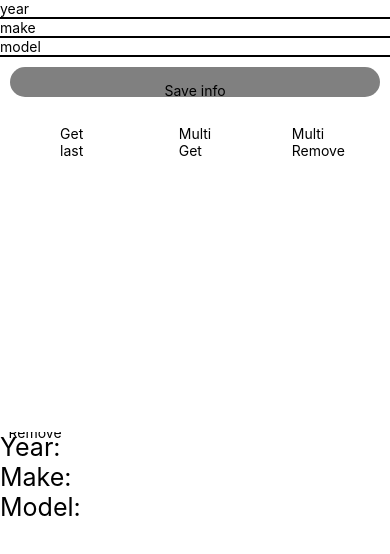
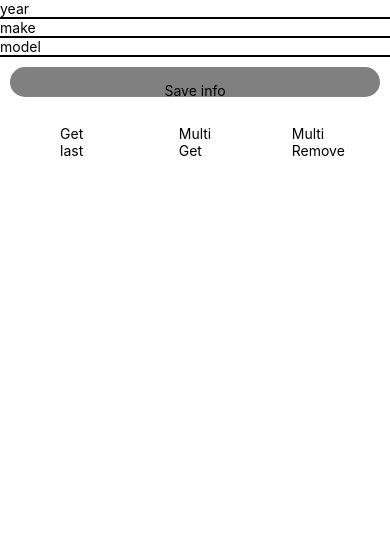
Before and after one commit to justsergo/AsyncStorage, a React Native app: screen / in a window 390 px wide. Shown: the top 554 px of the page. Built offline with nearby package versions, Linux system fonts and the light colour scheme.

Commit message:
no message

```diff
--- a/components/asyncStorageHOC.js
+++ b/components/asyncStorageHOC.js
@@ -4,7 +4,7 @@ import {Keyboard} from 'react-native';
 
 // eslint-disable-next-line import/prefer-default-export
 export const asyncStorageHOC = Component => {
-  const [data, setData] = React.useState([{}]);
+  const [data, setData] = React.useState([]);
   const [ids, setIds] = React.useState(['1']);
 
   const makeId = lastID => `${lastID}03a`;
--- a/components/carUI.js
+++ b/components/carUI.js
@@ -33,10 +33,6 @@ export const CarUI = ({setData, data, storage}) => {
     </View>
   );
 
-  const clearTextInput = () => {
-    textInput;
-  };
-
   return (
     <SafeAreaView style={styles.container}>
       <TextInput
@@ -57,9 +53,7 @@ export const CarUI = ({setData, data, storage}) => {
         onChangeText={text => setData({...data, model: text})}
         ref={textInput}
       />
-      <TouchableOpacity
-        style={styles.iconSave}
-        onPress={(storage.saveInfo, clearTextInput)}>
+      <TouchableOpacity style={styles.iconSave} onPress={storage.saveInfo}>
         <Text>Save info</Text>
       </TouchableOpacity>
       <View style={styles.button}>
```
